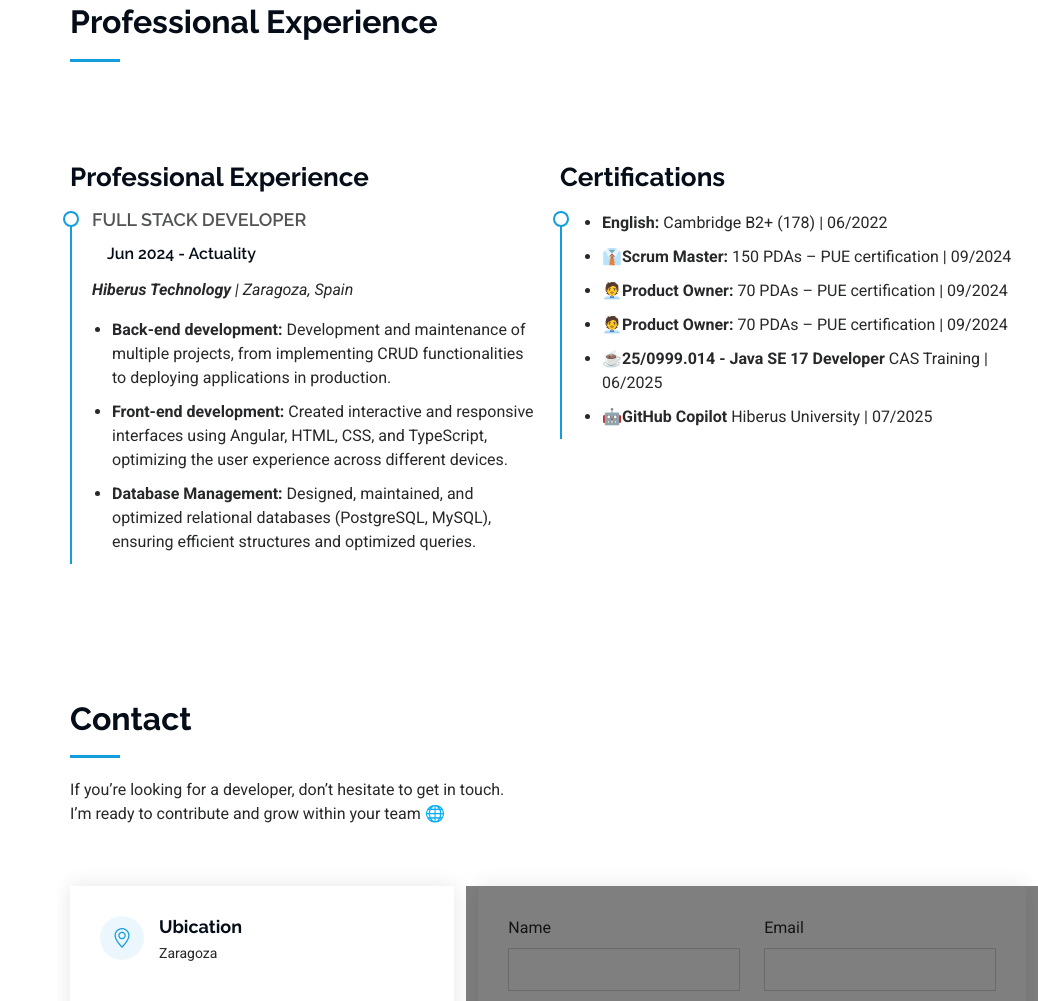
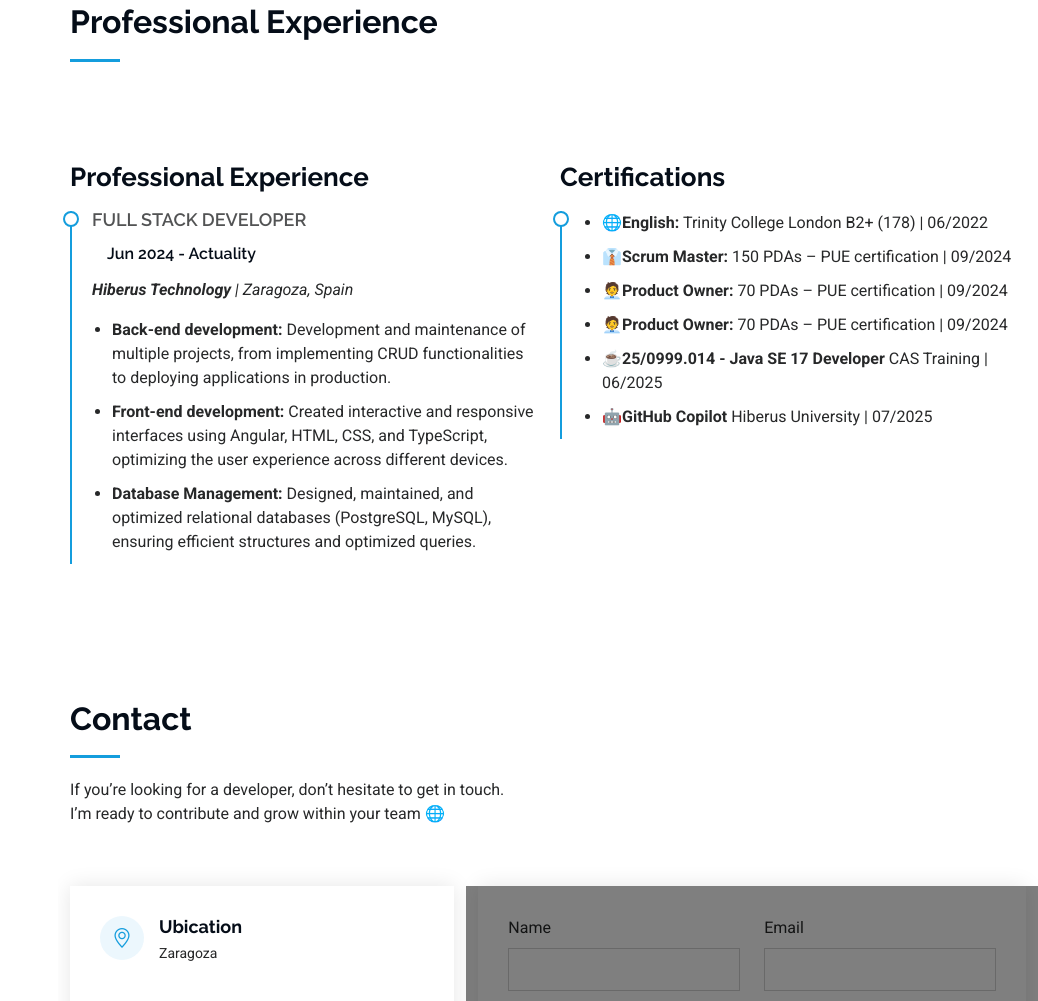
Before and after one commit to nestoralmale24/nestoralmale24.github.io, a plain HTML site: page index.html in a window 1280 px wide. Shown: the part 2326-3327 px from the top of the page, without its empty margins (242-1280 px from the left). Drawn offline with nearby package versions, Linux system fonts and the light colour scheme.

Commit message:
index change

```diff
--- a/index.html
+++ b/index.html
@@ -269,7 +269,7 @@
             <h3 class="resume-title">Certifications</h3>
             <div class="resume-item">
               <ul>
-                <li><b>English:</b> Cambridge B2+ (178) | 06/2022</li>
+                <li><b>🌐English:</b> Trinity College London B2+ (178) | 06/2022</li>
                 <li><b>👔Scrum Master:</b> 150 PDAs – PUE certification | 09/2024</li>
                 <li><b>🧑‍💼Product Owner:</b> 70 PDAs – PUE certification | 09/2024</li>
                 <li><b>🧑‍💼Product Owner:</b> 70 PDAs – PUE certification | 09/2024</li>
```
